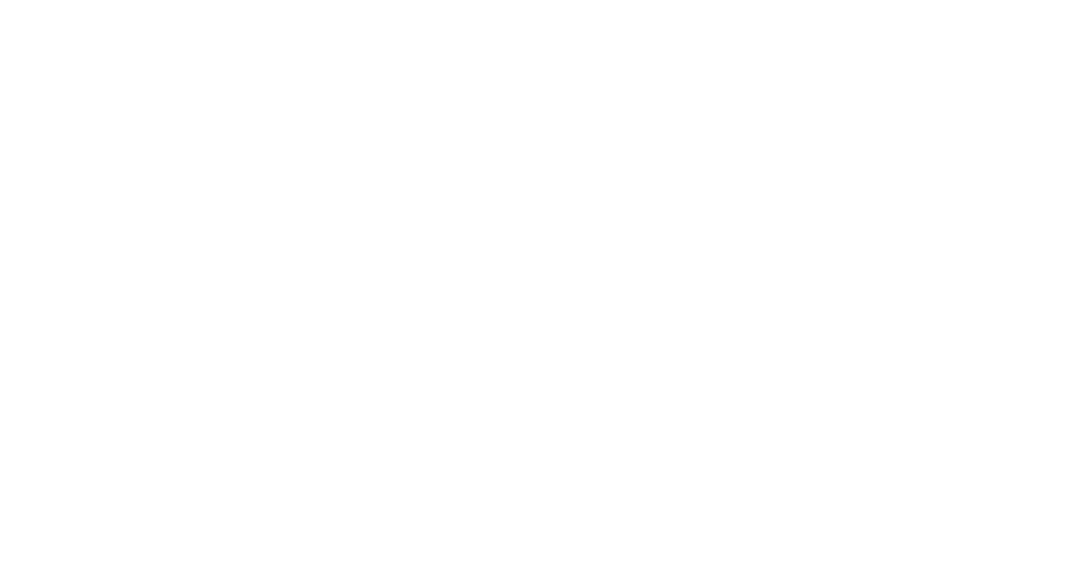
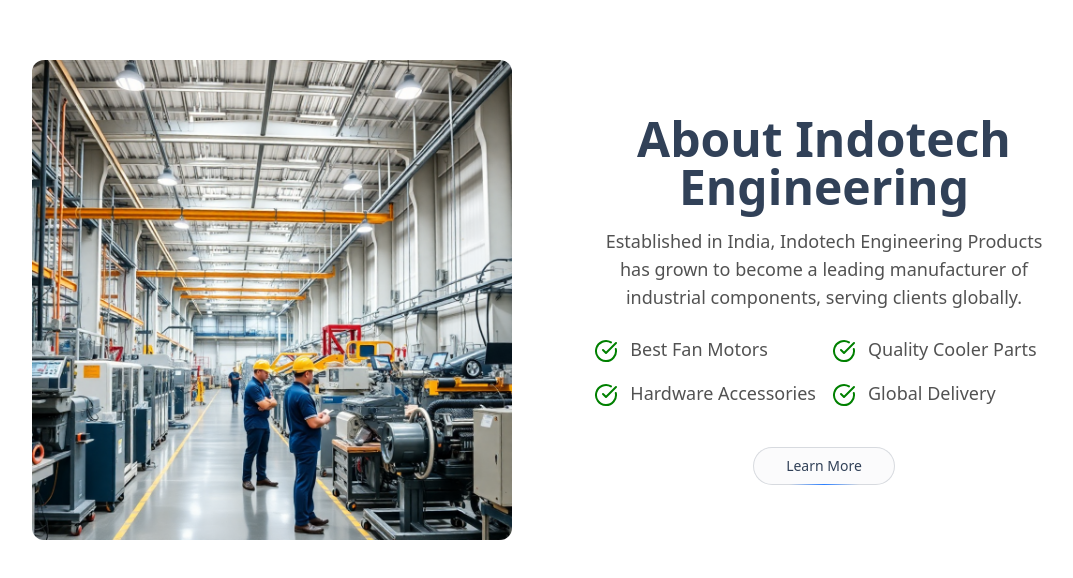
Before and after one commit to RiyaMehta16/indotech, a React (Vite) app: page / in a window 1280 px wide. Shown: the part 1940-2518 px from the top of the page, without its empty margins (96-1169 px from the left). Before the commit the page ends 2400 px from the top, so only its background shows below. Built offline with nearby package versions, Linux system fonts and the light colour scheme.

Commit message:
about section made

```diff
--- a/package.json
+++ b/package.json
@@ -12,10 +12,12 @@
   "dependencies": {
     "@tailwindcss/vite": "^4.1.6",
     "clsx": "^2.1.1",
+    "framer-motion": "^12.12.0",
     "lucide-react": "^0.510.0",
     "motion": "^12.11.3",
     "react": "^19.1.0",
     "react-dom": "^19.1.0",
+    "react-intersection-observer": "^9.16.0",
     "tailwind-merge": "^3.3.0",
     "tailwindcss": "^4.1.6"
   },
--- a/src/App.jsx
+++ b/src/App.jsx
@@ -2,10 +2,12 @@
 import React from "react";
 import { ProductsParallax } from "./components/sections/ProductsParallax";
 import { products } from "./utils";
+import AboutSection from "./components/sections/AboutSection";
 function App() {
   return (
     <div>
       <ProductsParallax products={products} />
+      <AboutSection />
     </div>
   );
 }
--- a/src/components/sections/AboutSection.jsx
+++ b/src/components/sections/AboutSection.jsx
@@ -0,0 +1,35 @@
+import React from "react";
+import HeadingForSections from "../ui/HeadingForSections";
+import aboutus from "../../assets/about.png";
+import List from "../ui/List";
+import { Button } from "../ui/Button";
+
+const AboutSection = () => {
+  const listItems = [
+    "Best Fan Motors",
+    "Quality Cooler Parts",
+    "Hardware Accessories",
+    "Global Delivery",
+  ];
+  return (
+    <div className="my-20 mx-32">
+      <div className="flex justify-items-center">
+        <img
+          src={aboutus}
+          alt="people in factory"
+          className="h-[30rem]  rounded-xl object-bottom"
+        />
+        <div className="flex flex-col items-center justify-center align-middle ml-20">
+          <HeadingForSections
+            title="About Indotech Engineering"
+            text="Established in India, Indotech Engineering Products has grown to become a leading manufacturer of industrial components, serving clients globally."
+          />
+          <List listItems={listItems} className="-mt-10" />
+          <Button className="mt-10">Learn More</Button>
+        </div>
+      </div>
+    </div>
+  );
+};
+
+export default AboutSection;
--- a/src/components/sections/ProductsParallax.jsx
+++ b/src/components/sections/ProductsParallax.jsx
@@ -56,7 +56,7 @@
   return (
     <div
       ref={ref}
-      className="h-[300vh] py-40 overflow-hidden antialiased relative flex flex-col self-auto [perspective:1000px] [transform-style:preserve-3d]"
+      className="h-[240vh] py-40 overflow-hidden antialiased relative flex flex-col self-auto [perspective:1000px] [transform-style:preserve-3d]"
     >
       <FloatingNav navItems={navItems} />
       <Header />
--- a/src/components/ui/Button.jsx
+++ b/src/components/ui/Button.jsx
@@ -1,14 +1,10 @@
-import { cn } from "../../utils/cn";
-
 export function Button({ className, children }) {
   return (
     <button
-      className={cn(
-        "ml-10 px-4 py-2 bg-blue-500 text-white rounded",
-        className
-      )}
+      className={`px-8 py-2 rounded-full relative bg-slate-700/2 text-white text-sm hover:shadow-2xl hover:shadow-white/[0.1] transition duration-200 border border-slate-600/20 hover:bg-slate-700/10 hover:cursor-pointer ${className}`}
     >
-      {children}
+      <div className="absolute inset-x-0 h-px w-1/2 mx-auto -bottom-px shadow-2xl  bg-gradient-to-r from-transparent via-blue-500 to-transparent" />
+      <span className="relative z-20 text-slate-700">{children}</span>
     </button>
   );
 }
--- a/src/components/ui/FloatingNavbar.jsx
+++ b/src/components/ui/FloatingNavbar.jsx
@@ -9,6 +9,8 @@
 } from "framer-motion";
 import { cn } from "../../utils/cn";
 import logo from "../../assets/logos/logo.png";
+import favicon from "../../assets/logos/favicon2.png";
+import { Button } from "./Button";
 
 export const FloatingNav = ({ navItems = [], className }) => {
   const { scrollY } = useScroll();
@@ -42,7 +44,8 @@
       >
         {/* Logo section */}
         <div className="flex items-center space-x-2">
-          <img className="h-10" src={logo} />
+          <img className="h-10 hidden sm:block" src={logo} />
+          <img className="h-10 block sm:hidden" src={favicon} />
         </div>
 
         {/* Nav links */}
@@ -59,14 +62,12 @@
               <span className="block sm:hidden">{navItem.icon}</span>
             </a>
           ))}
-          <button className="border text-sm font-medium relative border-neutral-200 dark:border-white/[0.2] text-black dark:text-white px-4 py-2 rounded-full">
+          <Button>
             <span className="hidden sm:block text-sm">Contact Us</span>
             <span className="block sm:hidden">
               <Phone />
             </span>
-
-            <span className="absolute inset-x-0 w-1/2 mx-auto -bottom-px bg-gradient-to-r from-transparent via-blue-500 to-transparent h-px" />
-          </button>
+          </Button>
         </div>
       </motion.div>
     </AnimatePresence>
--- /dev/null
+++ b/src/components/ui/HeadingForSections.jsx
@@ -0,0 +1,20 @@
+const HeadingForSections = ({ className, title, text }) => {
+  return (
+    <div
+      className={`${className} text-black max-w-[50rem] mx-auto mb-12  md:text-center`}
+    >
+      {title && (
+        <h2 className="mx-auto max-w-4xl text-center text-2xl font-bold text-slate-700 md:text-4xl lg:text-5xl dark:text-slate-300">
+          {title}
+        </h2>
+      )}
+      {text && (
+        <p className="mx-auto max-w-xl py-4 text-center text-lg font-normal text-neutral-600 dark:text-neutral-400 ">
+          {text}
+        </p>
+      )}
+    </div>
+  );
+};
+
+export default HeadingForSections;
--- /dev/null
+++ b/src/components/ui/List.jsx
@@ -0,0 +1,21 @@
+import React from "react";
+import { CircleCheckBig } from "lucide-react";
+
+const List = ({ className, listItems = [] }) => {
+  return (
+    <div className={`mx-auto max-w-4xl ${className}`}>
+      <ul className="grid grid-cols-1 md:grid-cols-2 gap-4">
+        {listItems.map((item, index) => (
+          <li key={index} className="flex items-start gap-3">
+            <CircleCheckBig color="green" className="mt-1 shrink-0" />
+            <span className="text-lg font-normal text-neutral-600 dark:text-neutral-400">
+              {item}
+            </span>
+          </li>
+        ))}
+      </ul>
+    </div>
+  );
+};
+
+export default List;
--- /dev/null
+++ b/src/components/ui/ScrollReveal.jsx
@@ -0,0 +1,38 @@
+import React from "react";
+import { useInView } from "react-intersection-observer";
+import { motion } from "framer-motion";
+
+const ScrollReveal = ({
+  children,
+  initialOpacity = 0,
+  initialY = 50,
+  duration = 0.6,
+  delay = 0.2,
+}) => {
+  const { ref, inView } = useInView({
+    triggerOnce: true,
+    threshold: 0.2,
+  });
+
+  const animationVariants = {
+    hidden: { opacity: initialOpacity, y: initialY },
+    visible: {
+      opacity: 1,
+      y: 0,
+      transition: { duration: duration, ease: "easeInOut", delay: delay },
+    },
+  };
+
+  return (
+    <motion.div
+      ref={ref}
+      initial="hidden"
+      animate={inView ? "visible" : "hidden"}
+      variants={animationVariants}
+    >
+      {children}
+    </motion.div>
+  );
+};
+
+export default ScrollReveal;
```
Also changed, not shown: src/assets/about.png (added), 1 other file (tests, documents, lock files or other folders).
